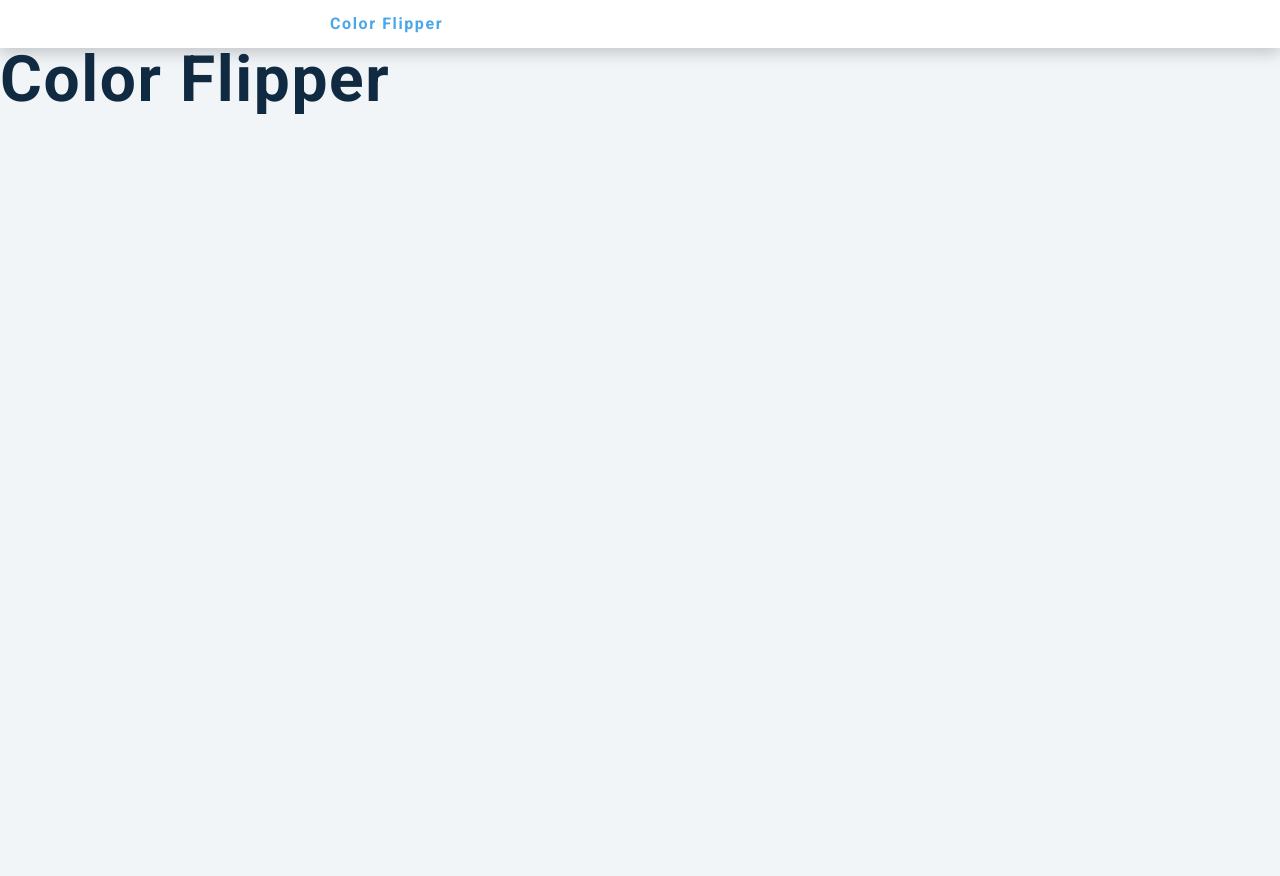
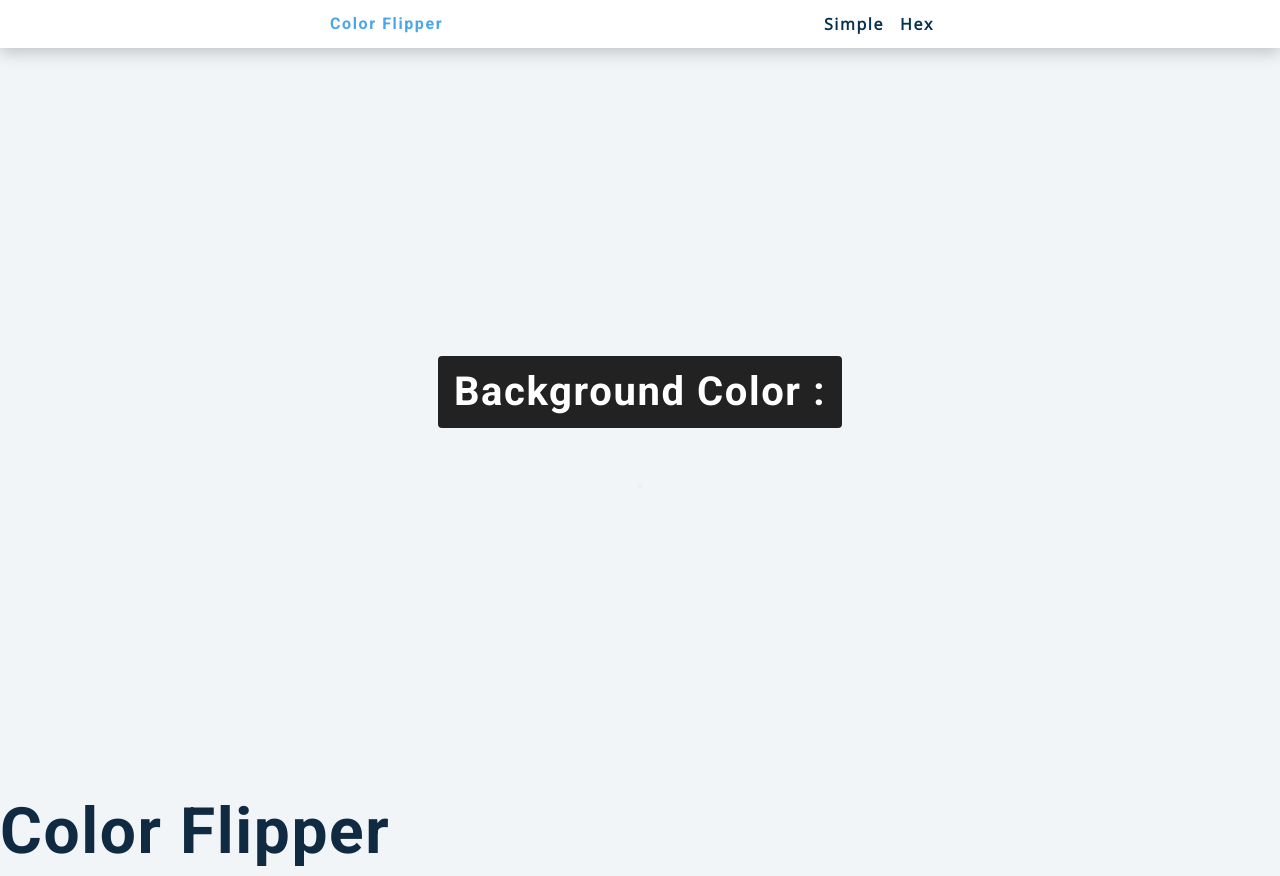
Before and after one commit to taplincorentin/freeCodeCamp_vanillaJS_projects, a plain HTML site: page course01_colorFlipper/index.html in a window 1280 px wide. Before the commit the page ends 800 px from the top, so only its background shows below. Drawn offline with nearby package versions, Linux system fonts and the light colour scheme.

Commit message:
made navbar and base html for "simple" page

```diff
--- a/course01_colorFlipper/index.html
+++ b/course01_colorFlipper/index.html
@@ -12,9 +12,22 @@
     <nav>
       <div class="nav-center">
         <h4>color flipper</h4>
-        <ul></ul>
+        <ul class="nav-links">
+          <li>
+            <a href="index.html">simple</a>
+          </li>
+          <li>
+            <a href="hex.html">hex</a>
+          </li>
+        </ul>
       </div>
     </nav>
+    <main>
+      <div class="container">
+        <h2>background color : <span class="color"></span></h2>
+        <button class="btn-h" id="btn"></button>
+      </div>
+    </main>
     <h1>color flipper</h1>
     <!-- javascript -->
     <script src="app.js"></script>
```
